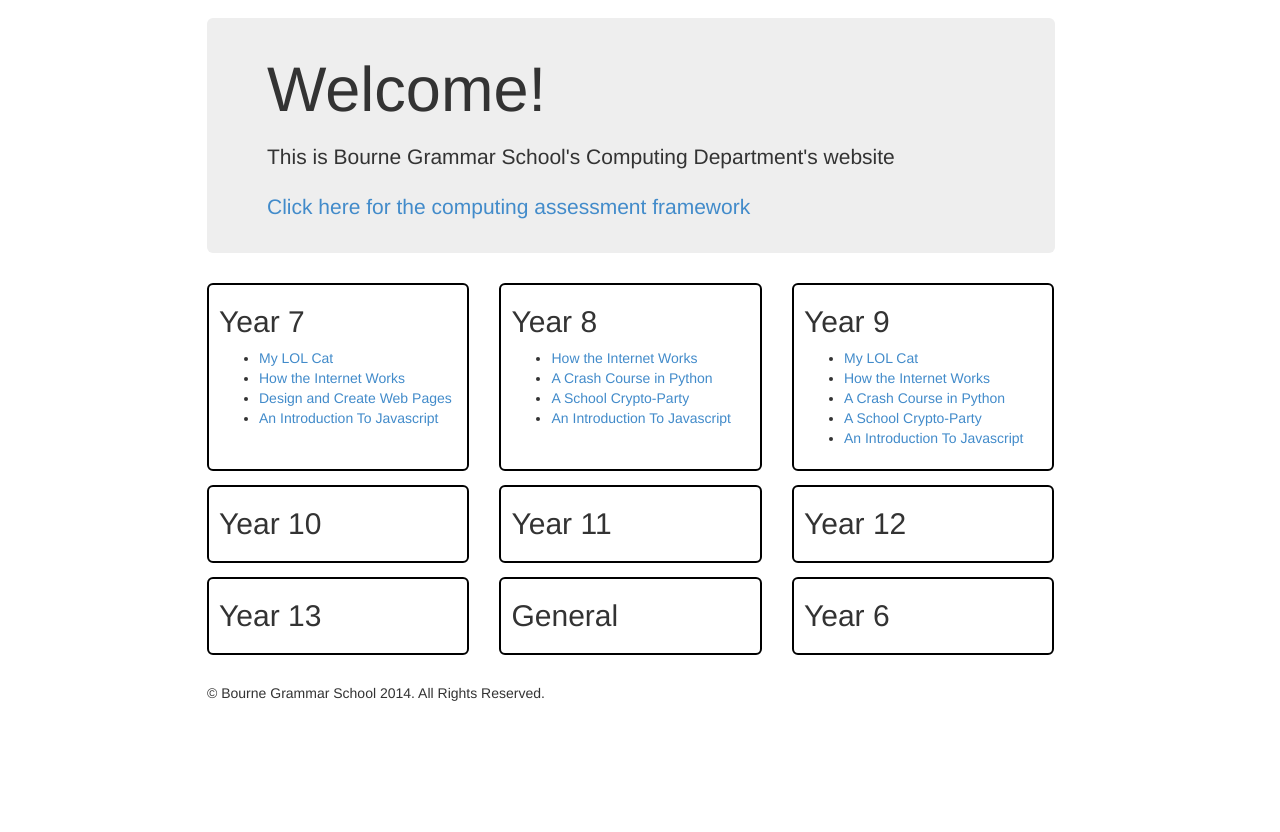
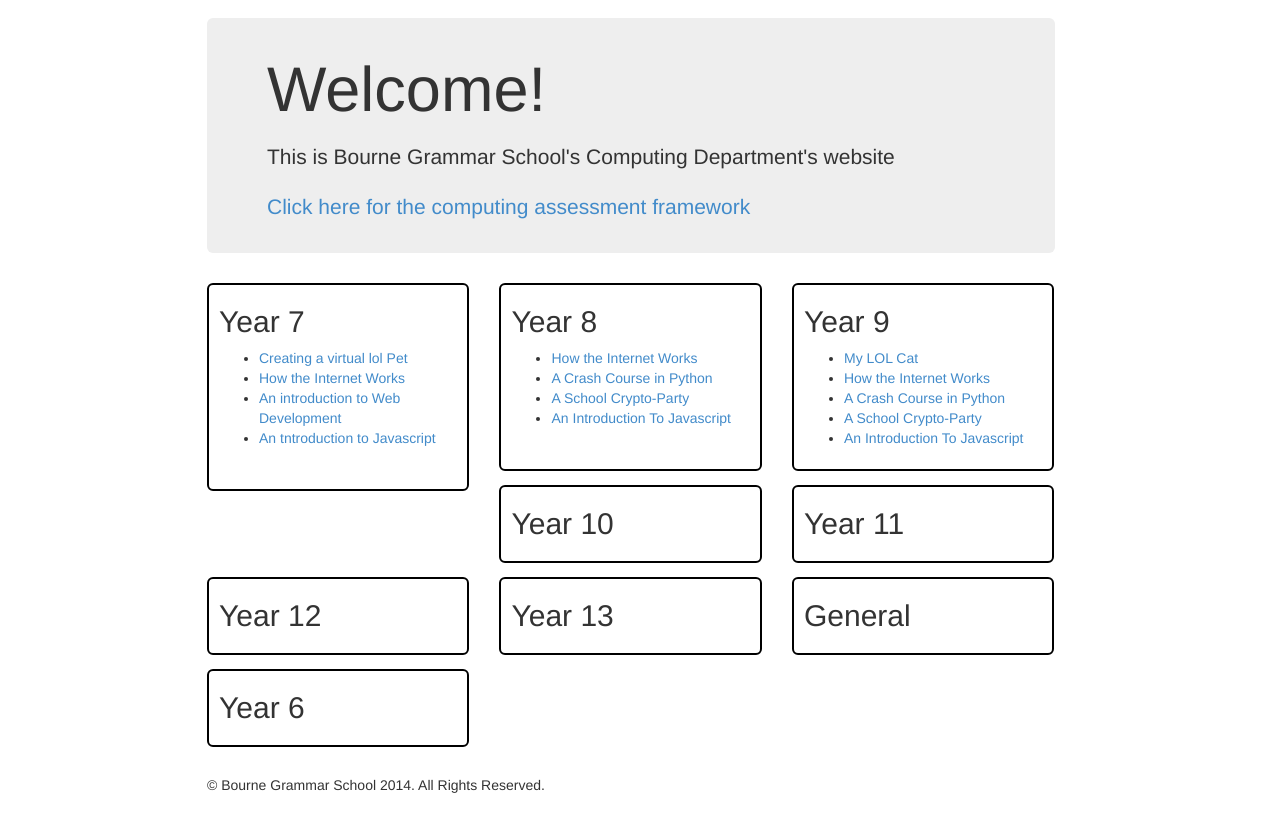
Before and after one commit to DanielJohnsonTGI/Bourne-Grammar-School.github.io, a plain HTML site: page index.html in a window 1280 px wide. Shown: the part 82-914 px from the top of the page. Before the commit the page ends 829 px from the top, so only its background shows below. Drawn offline with nearby package versions, Linux system fonts and the light colour scheme.

Commit message:
update Year 7 links

```diff
--- a/index.html
+++ b/index.html
@@ -48,10 +48,10 @@
                 <div class="object">
                   <h2>Year 7</h2>
                   <ul>
-                      <li><a href="/7-CS-Lolcats/index.html">My LOL Cat</a></li>
-                      <li><a href="/projects/How_the_internet_works/index.html">How the Internet Works</a></li>
-                      <li><a href="/projects/Create_webpages/index.html">Design and Create Web Pages</a></li>
-                      <li><a href="/projects/7-WD-JS/index.html">An Introduction To Javascript</a></li><br>
+                      <li><a href="/7-CS-Lolcats/index.html">Creating a virtual lol Pet</a></li>
+                      <li><a href="/7-CS-Internet/index.html">How the Internet Works</a></li>
+                      <li><a href="/7-CS-WebDevelopment/index.html">An introduction to Web Development</a></li>
+                      <li><a href="/7-CS-JavaScript/index.html">An tntroduction to Javascript</a></li><br>
                   </ul>
                 </div>
             </div>
```
